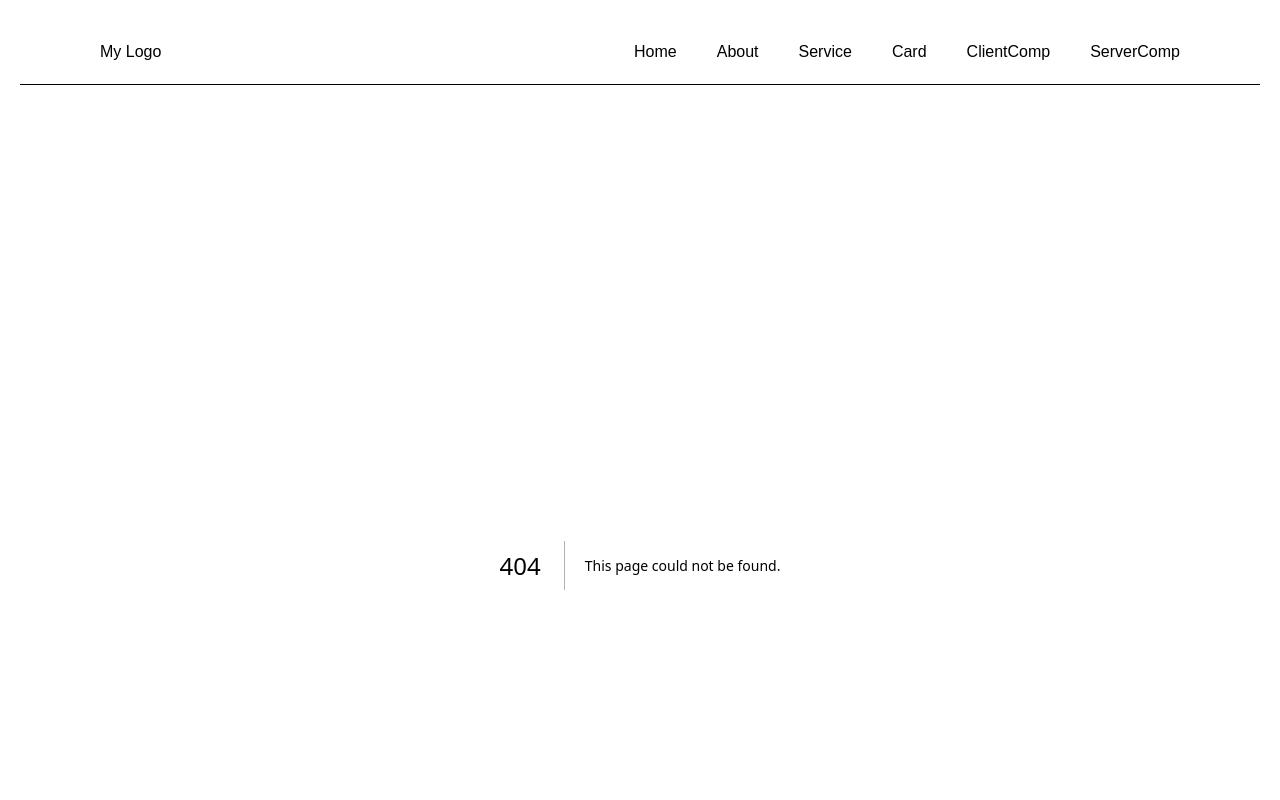
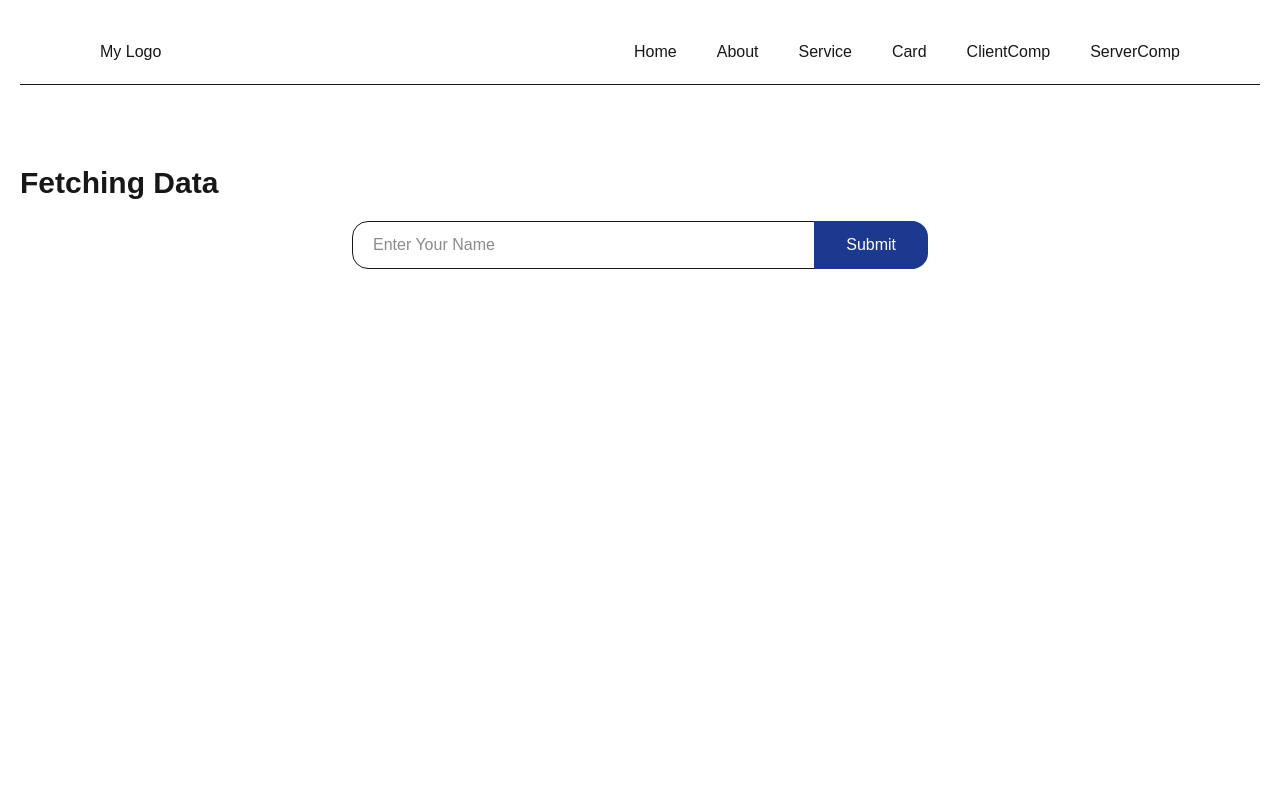
Before and after one commit to itsnajeeb/Next-JS, a Next.js app: page /dataFetch/serverComp in a window 1280 px wide. Before the commit this address had no page. Shown: the top 800 px of the page. Built offline with nearby package versions, Linux system fonts and the light colour scheme.

Commit message:
Data Fetching with React Server Component

```diff
--- /dev/null
+++ b/app/(user)/dataFetch/serverComp/page.jsx
@@ -0,0 +1,57 @@
+'use client'
+import React, { useState, useEffect } from 'react'
+
+const DataFetcher = () => {
+  const [inputValue, setInputValue] = useState('')
+  const [result, setResult] = useState(null)
+
+  const SubmitHandler=()=>{
+    alert("Clicked")
+
+    if (!inputValue) return   // don’t call API on empty input
+
+    const fetchData = async () => {
+      try {
+        const res = await fetch(`https://api.genderize.io/?name=${inputValue}`)
+        const data = await res.json()
+        console.log("Data > ", data);
+
+        setResult(data)
+      } catch (error) {
+        console.error("Error fetching data:", error)
+      }
+    }
+
+    fetchData()
+  }
+   // runs every time inputValue changes
+
+  return (
+    <div>
+      <h1 className='text-3xl font-bold mb-5'>Fetching Data</h1>
+
+      <div className='flex justify-center max-w-xl m-auto'>
+        <input
+        type="text"
+        placeholder='Enter Your Name'
+        name='name'
+        value={inputValue}
+        onChange={(e) => setInputValue(e.target.value)}
+        className=" w-full border pl-5  p-2 rounded-2xl"
+      />
+      <button onClick={SubmitHandler}
+      className='bg-blue-900 text-white py-3 px-8 rounded-r-2xl -ml-28  cursor-pointer'>Submit</button>
+      </div>
+
+      {result && (
+        <div className='flex flex-col gap-2 ml-5 mt-8 '>
+          <p>Name : <span>{result.name}</span></p>
+          <p>Gender : <span>{result.gender}</span></p>
+          <p>Probability : <span>{Math.round(result.probability * 100)}%</span></p>
+        </div>
+      )}
+    </div>
+  )
+}
+
+export default DataFetcher
--- a/app/blog/[...slug]/page.jsx
+++ b/app/blog/[...slug]/page.jsx
@@ -2,17 +2,16 @@ import React from 'react'
 
 const page = async (props) => {
     const { slug } = await props.params
-    console.log(slug);
+    // console.log(slug);
 
-    const index = Date.now()
     // console.log(Array(index));
 
 
     return (
         <div>
             <h1>Welcome to our Blog</h1>
-            <ul>{ slug.map((val) => <li key={val}>{val}</li>)
-               }</ul>
+            <ul>{slug.map((val, index) => <li key={index}>{index} : {val}</li>)
+            }</ul>
         </div>
     )
 }
--- a/app/products/ProductList.jsx
+++ b/app/products/ProductList.jsx
@@ -5,19 +5,19 @@ import React from 'react'
 
 const ProductList = () => {
     const searchParam = useSearchParams()
-    console.log("Client > ", searchParam);
+    // console.log("Client > ", searchParam);
     const product = searchParam.get('product')
     const brand = searchParam.getAll('brand')
     const price = searchParam.get('price')
     const processor = searchParam.get('processor')
     const generation = searchParam.get('generation')
-    console.log("Product : ", product , ", Brand : ", brand, ", Price : ", price, ", Processor : ", processor, ", Generation : ", generation);
+    // console.log("Product : ", product , ", Brand : ", brand, ", Price : ", price, ", Processor : ", processor, ", Generation : ", generation);
 
 
 
     return (
         <div>
-            <h1>Client</h1>
+            {/* <h1>Client</h1> */}
         </div>
     )
 }
```
